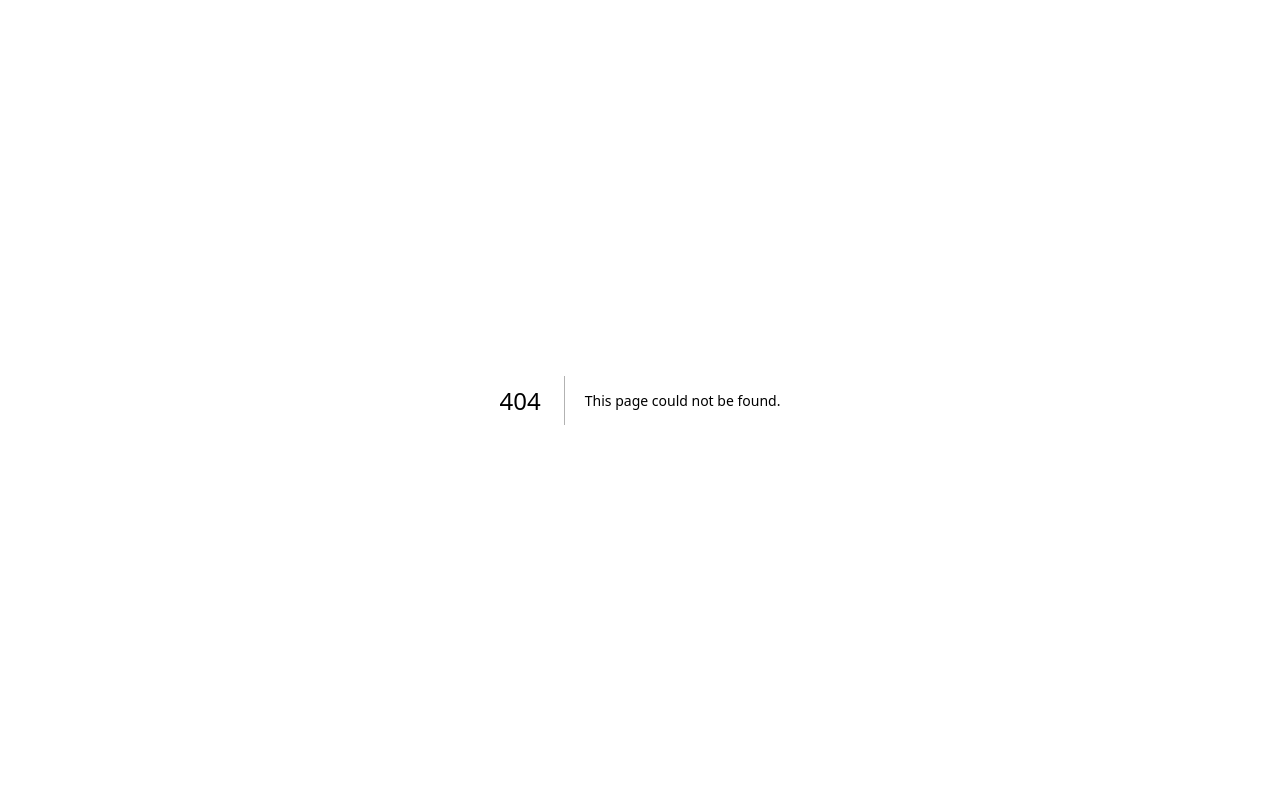
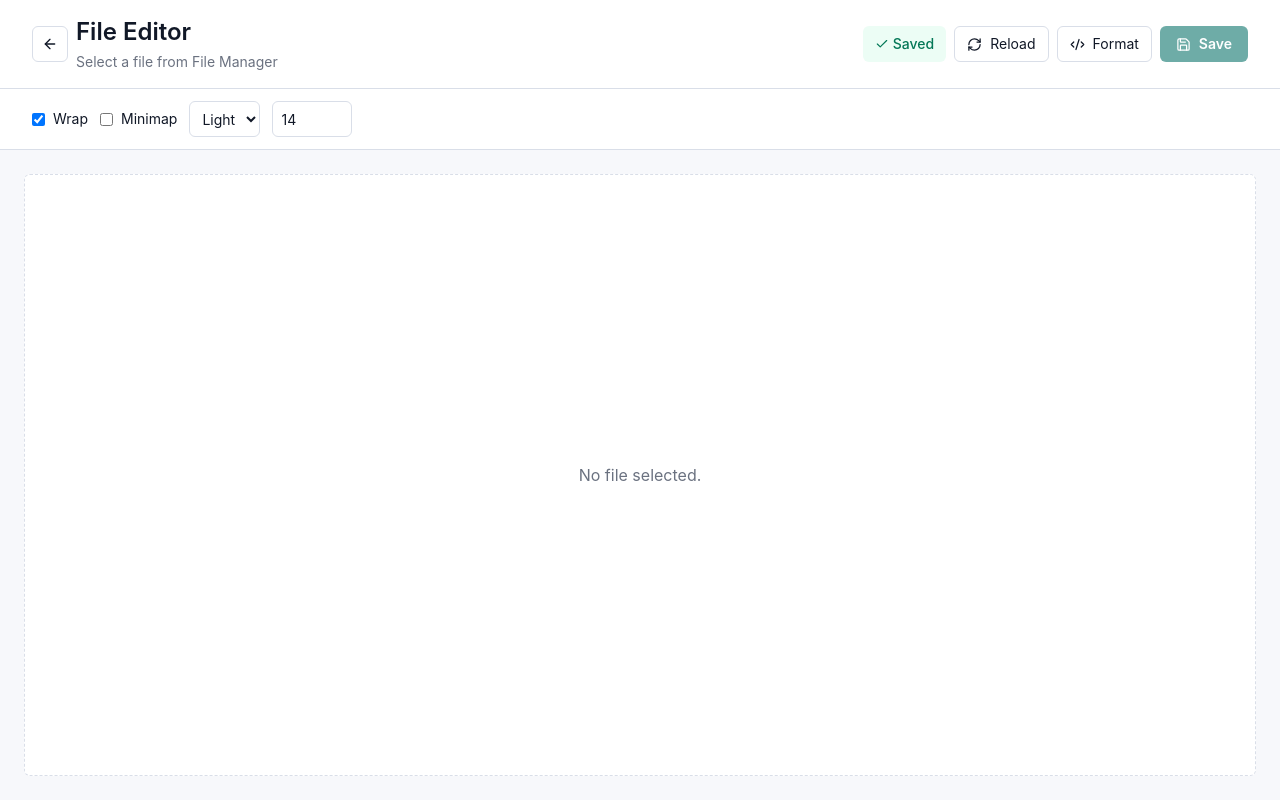
Before and after one commit to Hasib0607/myPanel, a Next.js app in the folder frontend/: page /deployments/1/files/editor in a window 1280 px wide. Before the commit this address had no page. Built offline with nearby package versions, Linux system fonts and the light colour scheme; no server answers.

Commit message:
Add deployment file editor route

```diff
--- /dev/null
+++ b/frontend/app/deployments/[project]/files/editor/page.tsx
@@ -0,0 +1,10 @@
+import { FileEditorClient } from "@/app/files/editor/file-editor-client";
+
+type DeploymentFileEditorPageProps = {
+  searchParams: Promise<{ path?: string }>;
+};
+
+export default async function DeploymentFileEditorPage({ searchParams }: DeploymentFileEditorPageProps) {
+  const params = await searchParams;
+  return <FileEditorClient initialPath={params.path ?? ""} />;
+}
--- a/frontend/app/deployments/[project]/files/files-client.tsx
+++ b/frontend/app/deployments/[project]/files/files-client.tsx
@@ -24,7 +24,7 @@ export function DeploymentFilesClient({ project }: { project: string }) {
           <div className="overflow-hidden rounded-md border border-panel-line bg-white">
             <FileManagerClient
               apiBase="/files"
-              editorBase={null}
+              editorBase={`/deployments/${project}/files/editor`}
               embedded
               enableGithubPull={false}
               fixedRoot={{
--- a/frontend/app/deployments/deployments-client.tsx
+++ b/frontend/app/deployments/deployments-client.tsx
@@ -934,7 +934,7 @@ function DeploymentFileManagerPanel({ accountRoot, apiBase, deployment }: { acco
       <FileManagerClient
         apiBase={fileApiBase}
         domainsApiBase={apiBase === "/account/deployments" ? "/account/domains" : "/domains"}
-        editorBase={null}
+        editorBase={apiBase === "/account/deployments" ? "/account/files/editor" : `/deployments/${deployment.slug}/files/editor`}
         embedded
         enableGithubPull={false}
         fixedRoot={{
--- a/frontend/app/files/editor/file-editor-client.tsx
+++ b/frontend/app/files/editor/file-editor-client.tsx
@@ -65,7 +65,7 @@ function parentPath(filePath: string) {
   return filePath.split("/").slice(0, -1).join("/") || ".";
 }
 
-export function FileEditorClient({ initialPath, apiBase = "/files" }: { initialPath: string; apiBase?: "/files" | "/account/files" }) {
+export function FileEditorClient({ initialPath, apiBase = "/files" }: { initialPath: string; apiBase?: string }) {
   const router = useRouter();
   const queryClient = useQueryClient();
   const editorHostRef = useRef<HTMLDivElement | null>(null);
@@ -149,7 +149,7 @@ export function FileEditorClient({ initialPath, apiBase = "/files" }: { initialP
     onSuccess: async () => {
       setOriginalContent(content);
       setLastResult("Saved.");
-      await queryClient.invalidateQueries({ queryKey: ["files-editor-read", filePath] });
+      await queryClient.invalidateQueries({ queryKey: ["files-editor-read", apiBase, filePath] });
       await queryClient.invalidateQueries({ queryKey: ["files-list"] });
     },
     onError: (error) => setLastResult(error instanceof Error ? error.message : "Could not save")
```
